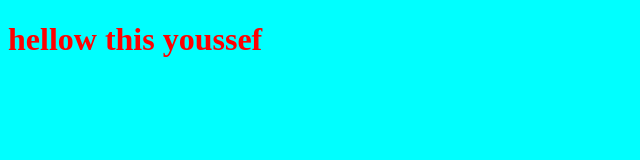
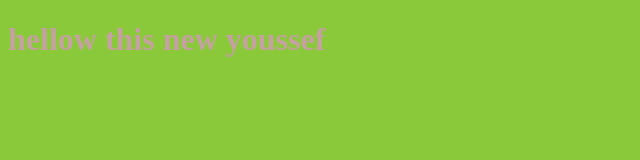
Before and after one commit to Asalia6020/myproject, a plain HTML site: page index.html in a window 1280 px wide. Shown: the whole page, without its empty margins (0-640 px from the left). Drawn offline with Linux system fonts and the light colour scheme.

Commit message:
changing style for the title

```diff
--- a/index.html
+++ b/index.html
@@ -7,7 +7,7 @@
     <link rel="stylesheet" href="style.css">
 </head>
 <body>
-    <h1>hellow this youssef</h1>
+    <h1>hellow this new youssef</h1>
     <script src="app.js"></script>
 </body>
 </html>
--- a/style.css
+++ b/style.css
@@ -1,7 +1,7 @@
 h1{
-    color: red;
+    color: rgb(197, 161, 161);
 }
 
     body{
-        background-color: aqua;
+        background-color: rgb(138, 201, 57);
     }
```
